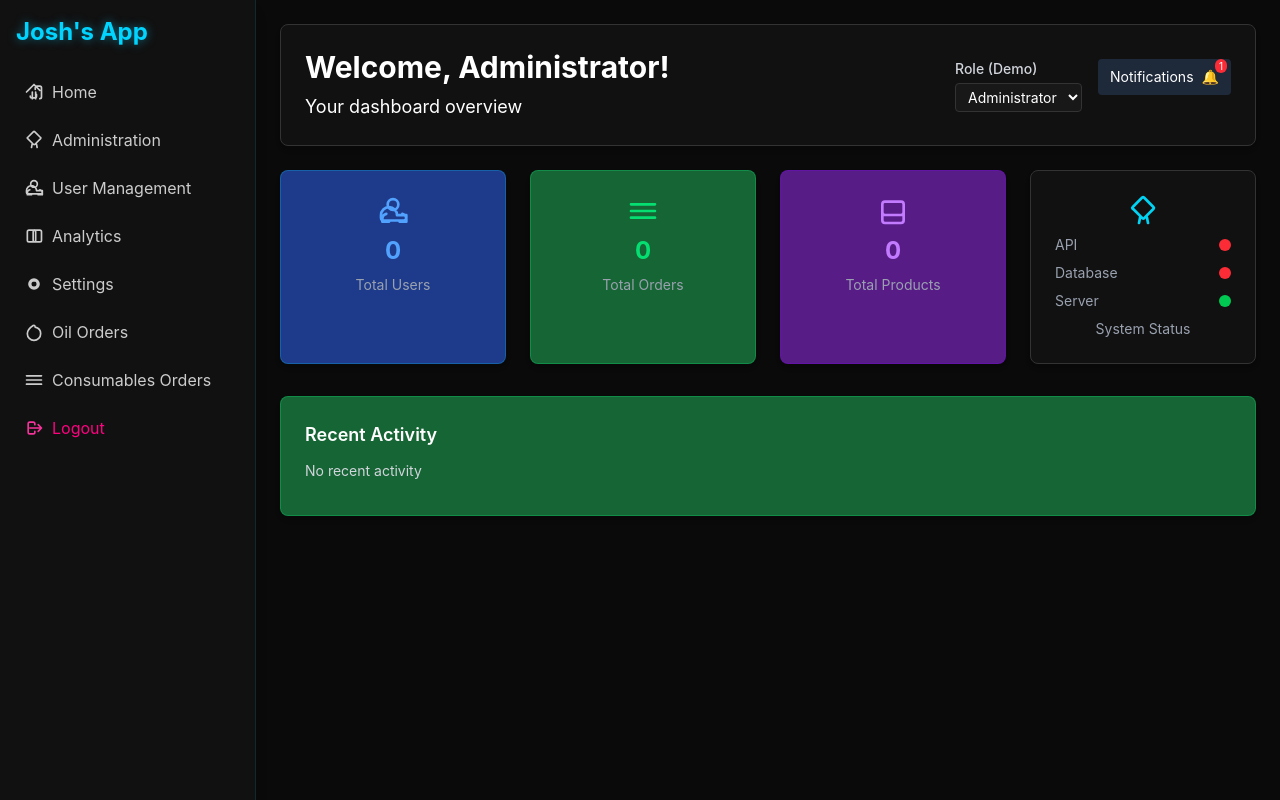
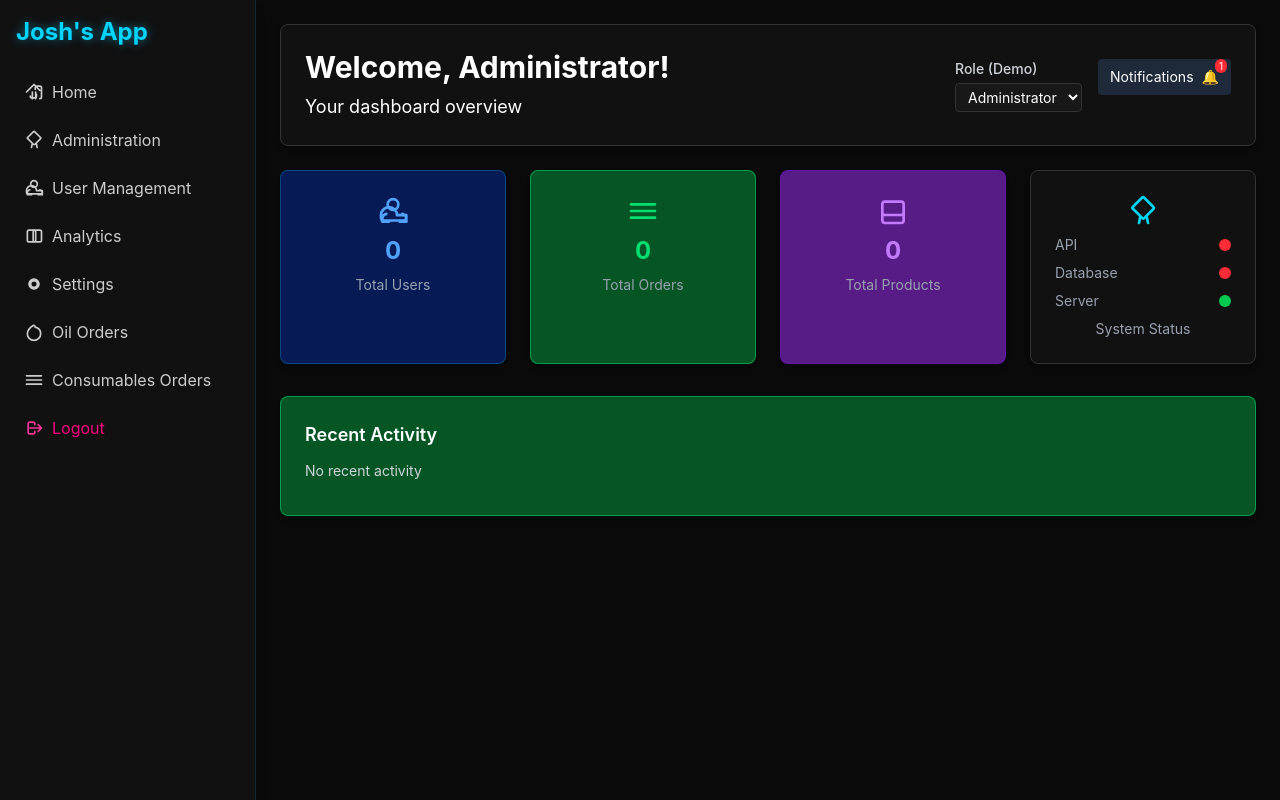
Before and after one commit to SmokeHound/joshburt.com.au, a PHP site: page / in a window 1280 px wide. Run offline with PHP 8.4, Linux system fonts and the light colour scheme; style sheets or scripts are compiled from the project's sources.

Commit message:
fix: update widget color styles for improved visibility in dark theme

```diff
--- a/shared-config.html
+++ b/shared-config.html
@@ -65,14 +65,14 @@
         background-color: #e0f2fe;
     }
     .dark .widget-primary {
-        background-color: #1e3a8a;
+        background-color: #0042ff4f;
     }
 
     .widget-secondary {
         background-color: #dcfce7;
     }
     .dark .widget-secondary {
-        background-color: #166534;
+        background-color: #00ff614f;
     }
 
     .widget-accent {
--- a/src/styles.css
+++ b/src/styles.css
@@ -83,7 +83,7 @@ body {
 }
 
 .widget-secondary {
-  border-color: #00ff8840;
+  border-color: #00c164ad;
 }
 
 .widget-secondary:hover {
```
